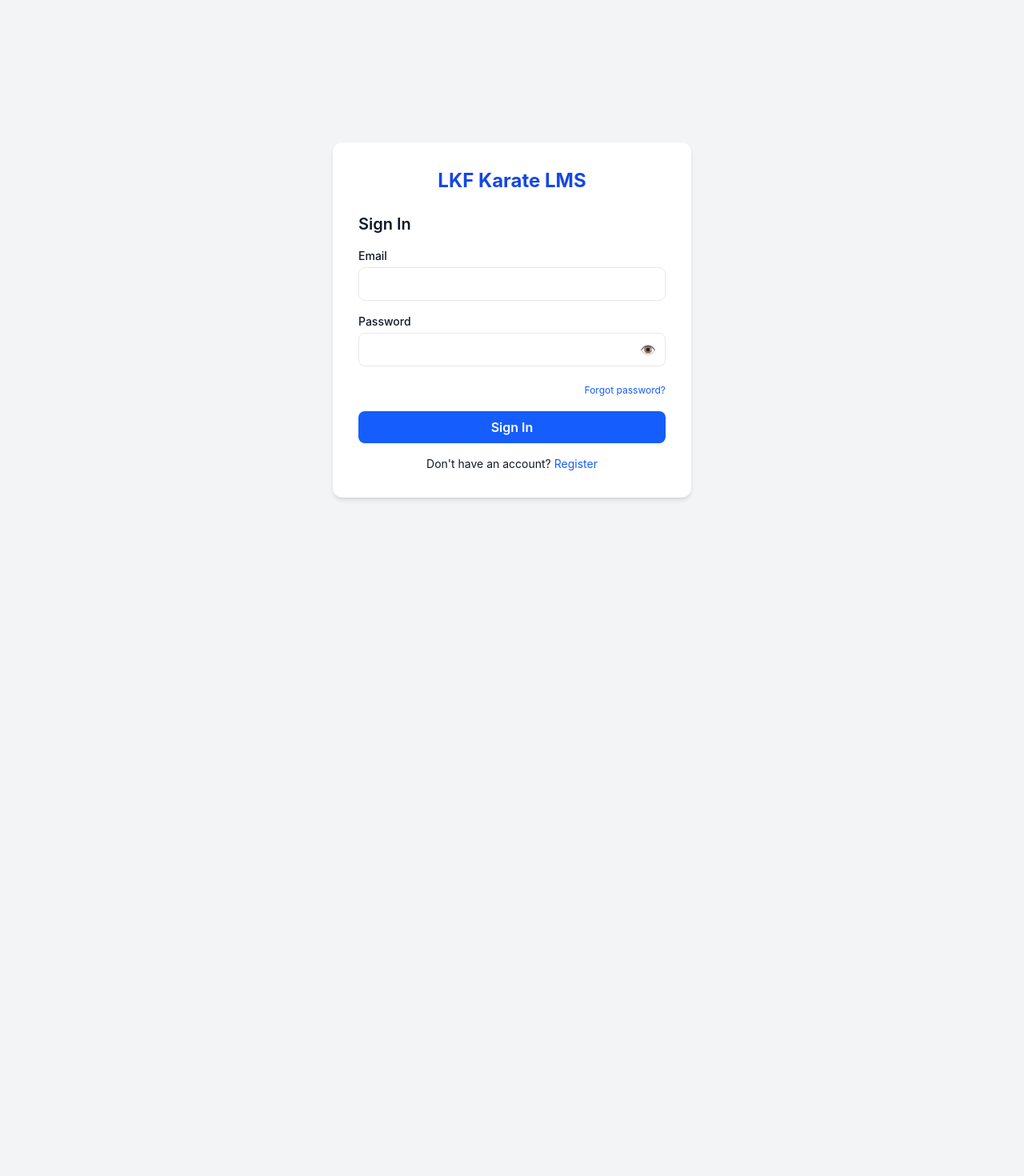
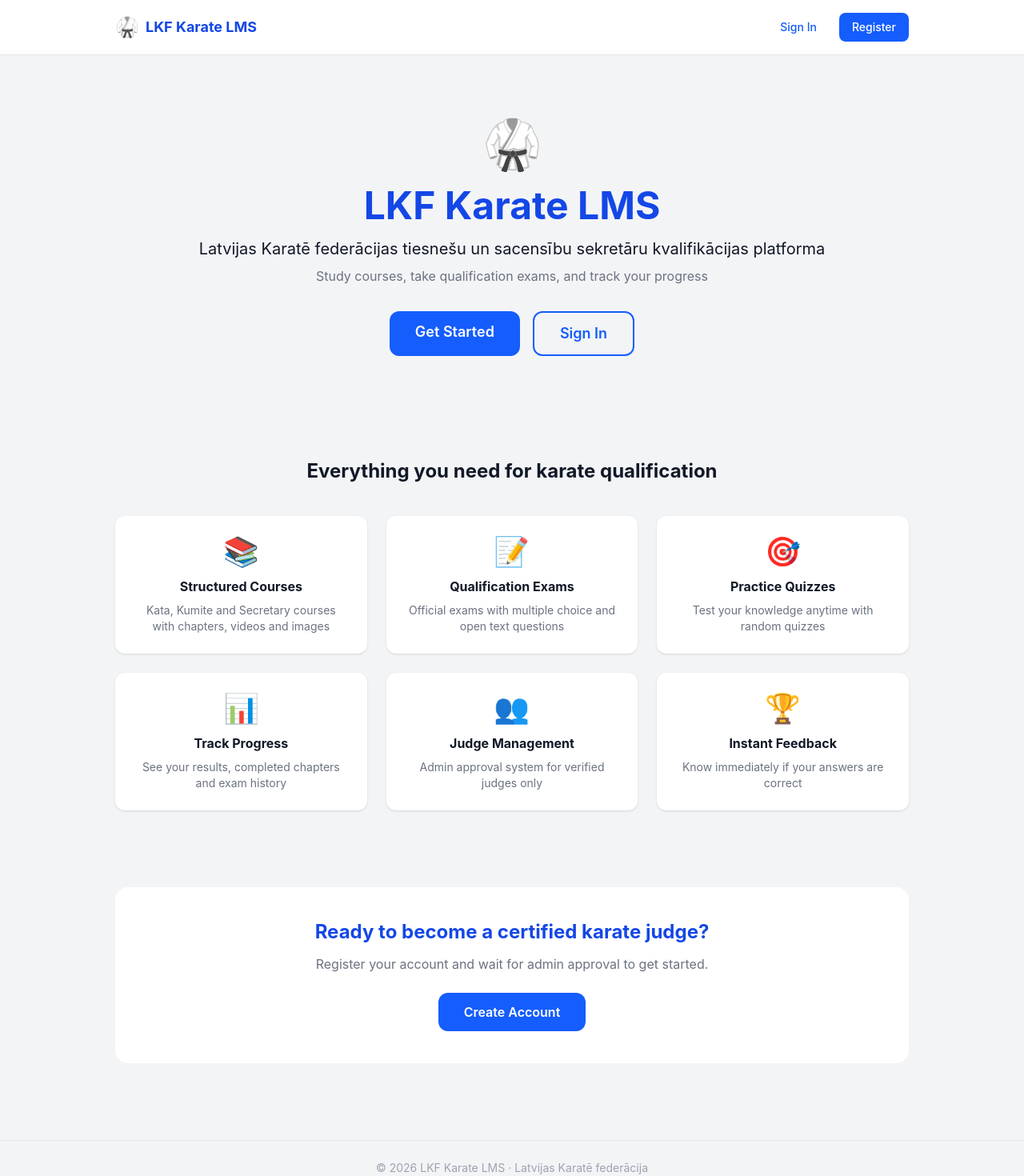
Before and after one commit to 23DP1DBuko/lkf-karate-frontend, a React app: page / in a window 1280 px wide. Before the commit this address led to /login. Shown: the top 1470 px of the page at 80% size. Before the commit the page ends 800 px from the top, so only its background shows below. Built offline with nearby package versions, Linux system fonts and the light colour scheme; no server answers; the HTML template or start-up script is replaced by a standard one.

Commit message:
added landing page

```diff
--- a/src/App.jsx
+++ b/src/App.jsx
@@ -20,6 +20,7 @@ import AdminExamResults from './pages/admin/AdminExamResults'
 import ForgotPassword from './pages/auth/ForgotPassword'
 import ResetPassword from './pages/auth/ResetPassword'
 import Profile from './pages/student/Profile'
+import Landing from './pages/Landing'
 
 function ProtectedRoute({ children }) {
   const { user, loading } = useAuth()
@@ -81,6 +82,8 @@ function Dashboard() {
 export default function App() {
   return (
     <Routes>
+      <Route path="/" element={<Landing />} />
+      <Route path="*" element={<Navigate to="/" />} />
       <Route path="/login" element={<Login />} />
       <Route path="/register" element={<Register />} />
       <Route path="/forgot-password" element={<ForgotPassword />} />
--- /dev/null
+++ b/src/pages/Landing.jsx
@@ -0,0 +1,123 @@
+import { Link } from 'react-router-dom'
+import { useAuth } from '../context/AuthContext'
+import { Navigate } from 'react-router-dom'
+
+export default function Landing() {
+  const { user, loading } = useAuth()
+
+  if (loading) return null
+  if (user) return <Navigate to="/dashboard" />
+
+  return (
+    <div className="min-h-screen" style={{ backgroundColor: 'var(--bg-primary)' }}>
+      {/* Header */}
+      <header className="border-b" style={{ backgroundColor: 'var(--nav-bg)', borderColor: 'var(--border)' }}>
+        <div className="max-w-5xl mx-auto px-4 py-4 flex items-center justify-between">
+          <div className="flex items-center gap-2">
+            <span className="text-2xl">🥋</span>
+            <span className="font-bold text-blue-700 text-lg">LKF Karate LMS</span>
+          </div>
+          <div className="flex gap-3">
+            <Link
+              to="/login"
+              className="px-4 py-2 text-sm font-medium text-blue-600 hover:underline"
+            >
+              Sign In
+            </Link>
+            <Link
+              to="/register"
+              className="px-4 py-2 text-sm font-medium bg-blue-600 text-white rounded-lg hover:bg-blue-700"
+            >
+              Register
+            </Link>
+          </div>
+        </div>
+      </header>
+
+      {/* Hero */}
+      <section className="max-w-5xl mx-auto px-4 py-20 text-center">
+        <div className="text-6xl mb-6">🥋</div>
+        <h1 className="text-4xl md:text-5xl font-bold text-blue-700 mb-4">
+          LKF Karate LMS
+        </h1>
+        <p className="text-xl mb-2" style={{ color: 'var(--text-primary)' }}>
+          Latvijas Karatē federācijas tiesnešu un sacensību sekretāru kvalifikācijas platforma
+        </p>
+        <p className="mb-8" style={{ color: 'var(--text-secondary)' }}>
+          Study courses, take qualification exams, and track your progress
+        </p>
+        <div className="flex gap-4 justify-center flex-wrap">
+          <Link
+            to="/register"
+            className="px-8 py-3 bg-blue-600 text-white rounded-xl font-semibold hover:bg-blue-700 text-lg"
+          >
+            Get Started
+          </Link>
+          <Link
+            to="/login"
+            className="px-8 py-3 border-2 border-blue-600 text-blue-600 rounded-xl font-semibold hover:bg-blue-50 text-lg"
+          >
+            Sign In
+          </Link>
+        </div>
+      </section>
+
+      {/* Features */}
+      <section className="max-w-5xl mx-auto px-4 py-12">
+        <h2 className="text-2xl font-bold text-center mb-10" style={{ color: 'var(--text-primary)' }}>
+          Everything you need for karate qualification
+        </h2>
+        <div className="grid grid-cols-1 md:grid-cols-3 gap-6">
+          {[
+            { icon: '📚', title: 'Structured Courses', desc: 'Kata, Kumite and Secretary courses with chapters, videos and images' },
+            { icon: '📝', title: 'Qualification Exams', desc: 'Official exams with multiple choice and open text questions' },
+            { icon: '🎯', title: 'Practice Quizzes', desc: 'Test your knowledge anytime with random quizzes' },
+            { icon: '📊', title: 'Track Progress', desc: 'See your results, completed chapters and exam history' },
+            { icon: '👥', title: 'Judge Management', desc: 'Admin approval system for verified judges only' },
+            { icon: '🏆', title: 'Instant Feedback', desc: 'Know immediately if your answers are correct' },
+          ].map((feature, i) => (
+            <div
+              key={i}
+              className="rounded-xl p-6 text-center shadow"
+              style={{ backgroundColor: 'var(--bg-card)' }}
+            >
+              <div className="text-4xl mb-3">{feature.icon}</div>
+              <h3 className="font-bold mb-2" style={{ color: 'var(--text-primary)' }}>{feature.title}</h3>
+              <p className="text-sm" style={{ color: 'var(--text-secondary)' }}>{feature.desc}</p>
+            </div>
+          ))}
+        </div>
+      </section>
+
+      {/* CTA */}
+      <section className="max-w-5xl mx-auto px-4 py-12 text-center">
+        <div
+          className="rounded-2xl p-10"
+          style={{ backgroundColor: 'var(--bg-card)' }}
+        >
+          <h2 className="text-2xl font-bold text-blue-700 mb-3">
+            Ready to become a certified karate judge?
+          </h2>
+          <p className="mb-6" style={{ color: 'var(--text-secondary)' }}>
+            Register your account and wait for admin approval to get started.
+          </p>
+          <Link
+            to="/register"
+            className="px-8 py-3 bg-blue-600 text-white rounded-xl font-semibold hover:bg-blue-700 inline-block"
+          >
+            Create Account
+          </Link>
+        </div>
+      </section>
+
+      {/* Footer */}
+      <footer className="border-t mt-12 py-6" style={{ borderColor: 'var(--border)' }}>
+        <div className="max-w-5xl mx-auto px-4 text-center">
+          <p className="text-sm" style={{ color: 'var(--text-muted)' }}>
+            © 2026 LKF Karate LMS · Latvijas Karatē federācija
+          </p>
+        </div>
+      </footer>
+    </div>
+  )
+}
```
